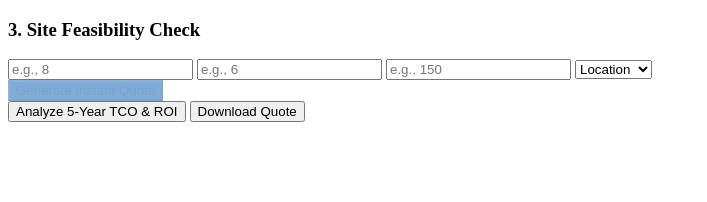
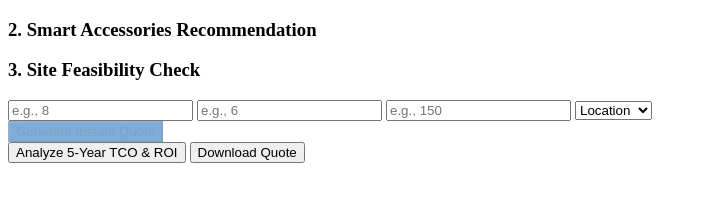
Before and after one commit to Medhanshbhardwaj/GE-Healthcare-Wireframe-Mockup, a plain HTML site: page index.html in a window 1280 px wide. Shown: the whole page, without its empty margins (0-707 px from the left). Drawn offline with Linux system fonts and the light colour scheme.

Commit message:
Update index.html

```diff
--- a/index.html
+++ b/index.html
@@ -7,8 +7,11 @@
     <link rel="stylesheet" href="style.css">
 </head>
 <body>
-    <div class="configurator-container">
+
+    <div class="main-container">
+        <div class="configurator-column">
             <div class="accessories-section">
+                <h3>2. Smart Accessories Recommendation</h3>
                 </div>
 
             <div class="feasibility-section">
@@ -30,7 +33,7 @@
             </div>
         </div>
 
-    <div class="sidebar">
+        <div class="sidebar-column">
             <div id="quote-section" class="hidden">
                 <div class="quote-box">
                     <h4>Quote #GE-65696565</h4>
@@ -54,14 +57,14 @@
                 </div>
             </div>
 
-        <div class="financing-calculator">
-            </div>
             <div class="action-buttons">
                 <button class="analyze-btn">Analyze 5-Year TCO & ROI</button>
                 <button class="download-btn">Download Quote</button>
             </div>
         </div>
+    </div>
 
     <script src="script.js"></script>
+
 </body>
 </html>
```
Lines whose indentation alone changed are shown as unchanged.
